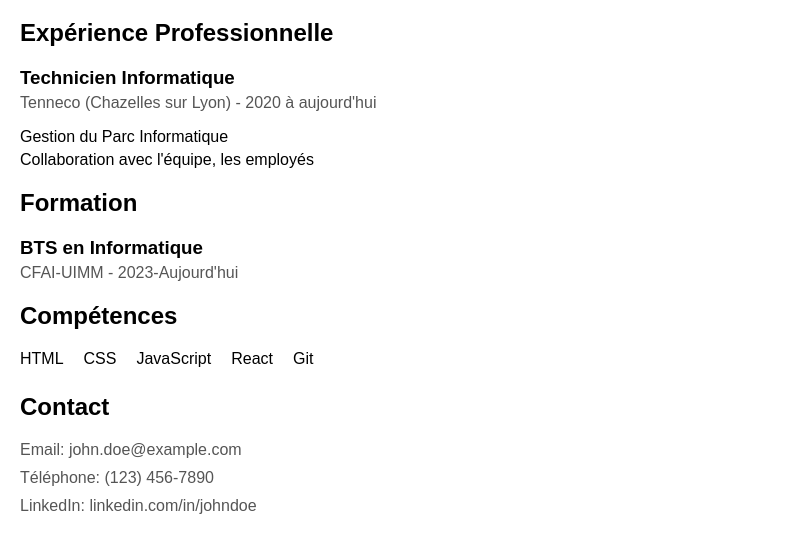
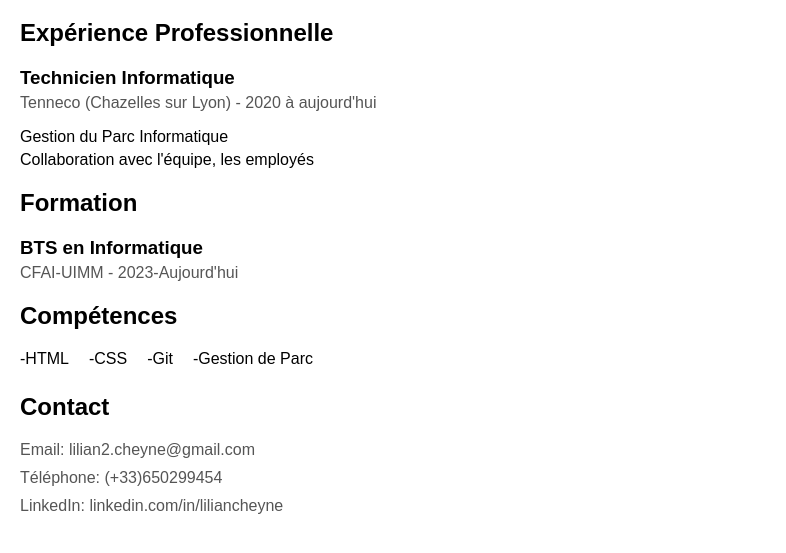
Before and after one commit to lilian42c/cv, a plain HTML site: page index.html in a window 1280 px wide. Shown: the part 81-634 px from the top of the page, without its empty margins (0-786 px from the left). Drawn offline with Linux system fonts and the light colour scheme.

Commit message:
Update index.html

```diff
--- a/index.html
+++ b/index.html
@@ -36,19 +36,18 @@
     <section id="skills">
         <h2>Compétences</h2>
         <ul>
-            <li>HTML</li>
-            <li>CSS</li>
-            <li>JavaScript</li>
-            <li>React</li>
-            <li>Git</li>
+            <li>-HTML</li>
+            <li>-CSS</li>
+            <li>-Git</li>
+            <li>-Gestion de Parc</li>
         </ul>
     </section>
 
     <section id="contact">
         <h2>Contact</h2>
-        <p>Email: john.doe@example.com</p>
-        <p>Téléphone: (123) 456-7890</p>
-        <p>LinkedIn: linkedin.com/in/johndoe</p>
+        <p>Email: lilian2.cheyne@gmail.com</p>
+        <p>Téléphone: (+33)650299454</p>
+        <p>LinkedIn: linkedin.com/in/liliancheyne</p>
     </section>
 
 </body>
```
